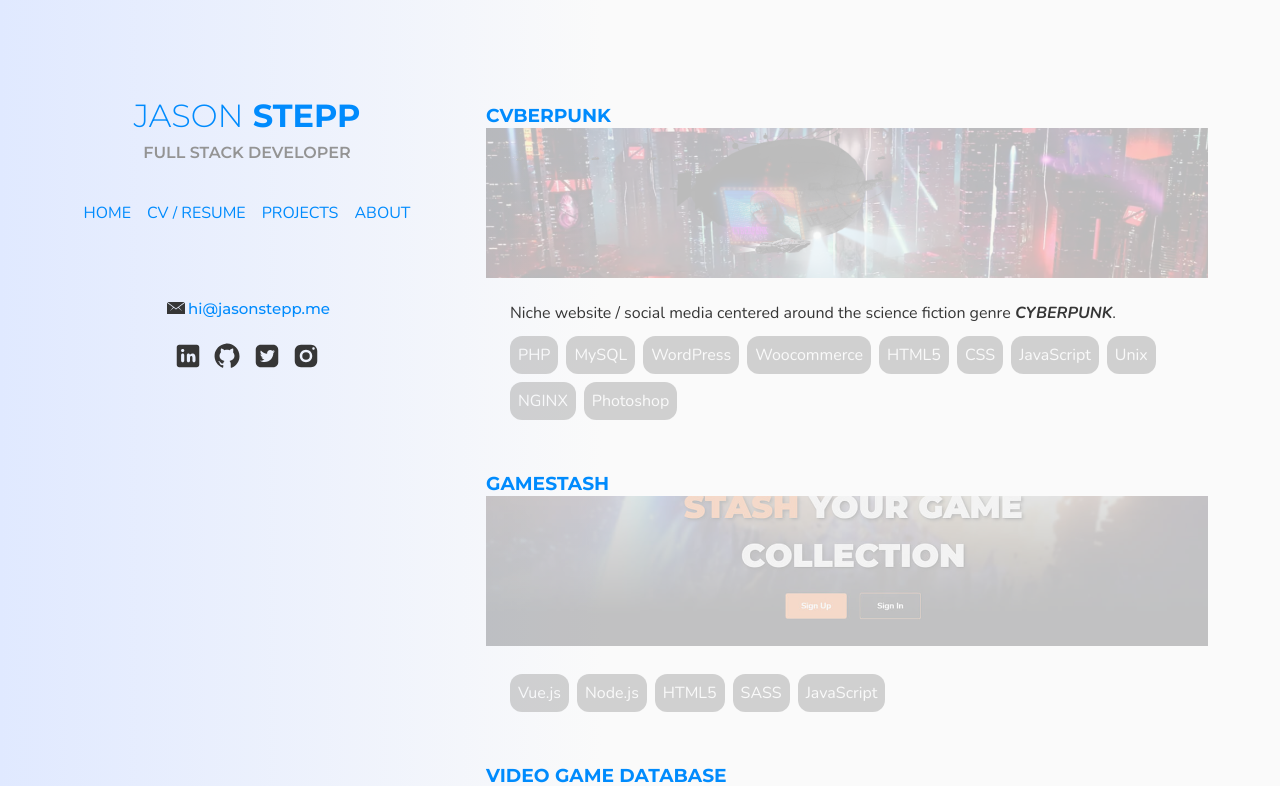
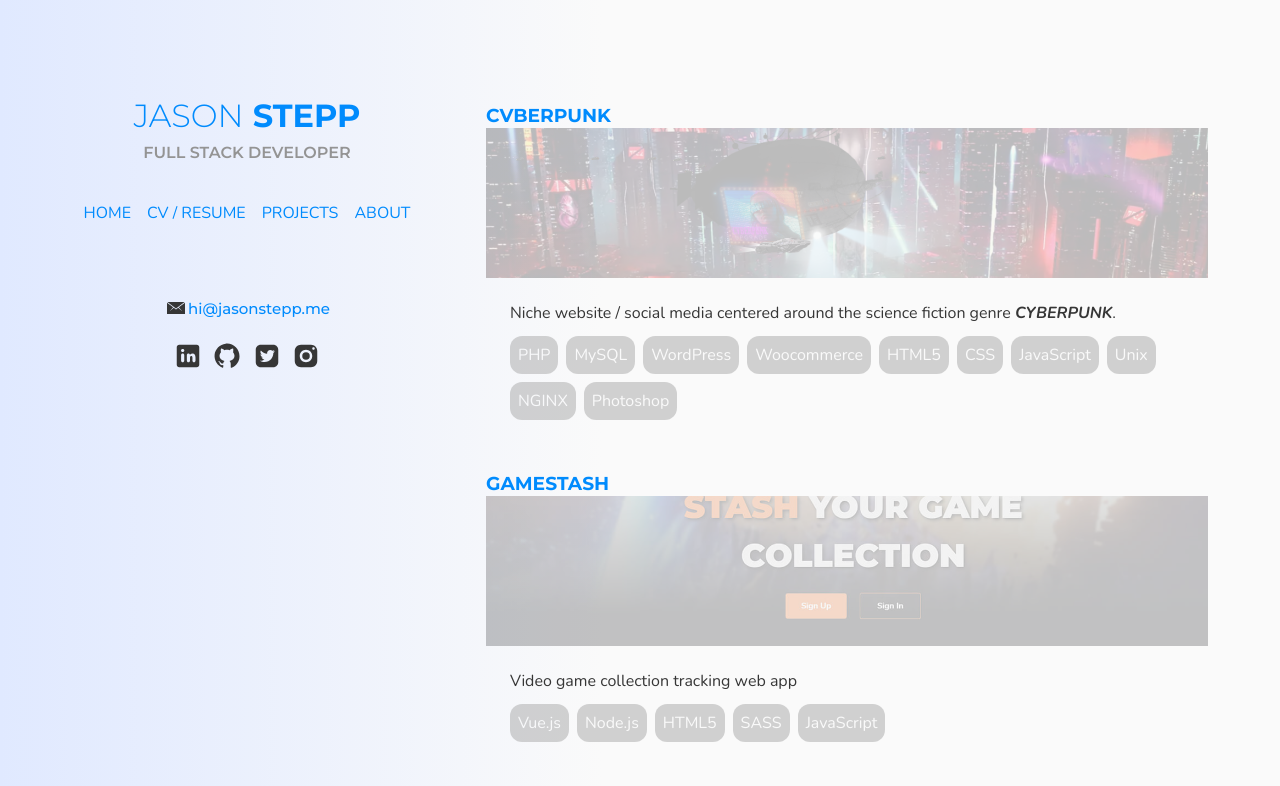
Before and after one commit to steppjason/jasonstepp-vue, a Vue app: page /projects in a window 1280 px wide. Shown: the top 786 px of the page. Built offline with nearby package versions, Linux system fonts and the light colour scheme.

Commit message:
Update resume link
Updated resume link and added description for GameStash

```diff
--- a/src/projects.json
+++ b/src/projects.json
@@ -26,7 +26,7 @@
 	{
 		"id": 6,
 		"title": "GameStash",
-		"summary": "<p></p>",
+		"summary": "<p>Video game collection tracking web app</p>",
 		"thumbnail": "default.jpg",
 		"fullimage": "header.jpg",
 		"url": "gamestash",
--- a/src/views/Resume.vue
+++ b/src/views/Resume.vue
@@ -5,7 +5,7 @@
 
         <div class="resume download">
 			<svg class="icon resume-icon" version="1.1" xmlns="http://www.w3.org/2000/svg" viewBox="0 0 512 512"><path d="M398.6,169.2c-0.9-2.2-2-4.3-3.5-6.1l-83.8-91.7c-1.9-2.1-4.2-3.6-6.7-4.9c-2.9-1.5-6.1-2.1-9.5-2.1H135.2   c-12.4,0-22.7,10.6-22.7,23.9v335.2c0,13.4,10.3,24.9,22.7,24.9h243.1c12.4,0,22.2-11.5,22.2-24.9V179.4   C400.5,175.8,400,172.3,398.6,169.2z M160.5,178.6c0-1.5,1.8-2.1,3.4-2.1h70.8c1.6,0,2.8,0.6,2.8,2.1v10.8c0,1.4-1.1,3.1-2.8,3.1   h-70.8c-1.6,0-3.4-1.7-3.4-3.1V178.6z M160.5,306.6c0-1.5,1.8-2.1,3.4-2.1h122.2c1.6,0,2.4,0.6,2.4,2.1v10.8c0,1.4-0.7,3.1-2.4,3.1   H163.9c-1.6,0-3.4-1.7-3.4-3.1V306.6z M320.5,381.4c0,1.4-0.7,3.1-2.4,3.1H163.9c-1.6,0-3.4-1.7-3.4-3.1v-10.8   c0-1.5,1.8-2.1,3.4-2.1h154.2c1.6,0,2.4,0.6,2.4,2.1V381.4z M352.5,253.4c0,1.4-0.7,3.1-2.4,3.1H163.9c-1.6,0-3.4-1.7-3.4-3.1   v-10.8c0-1.5,1.8-2.1,3.4-2.1h186.2c1.6,0,2.4,0.6,2.4,2.1V253.4z M305.6,177.5c-5.6,0-11.1-5.2-11.1-11.3v-66l71.2,77.3H305.6z"/></svg>
-			<a target="_blank" href="./files/Jason-Stepp-Resume-01262022.pdf">Download Resume</a>
+			<a target="_blank" href="./files/00_Jason-Stepp-Resume-03152022.pdf">Download Resume</a>
 		</div>
 
         <h4>Summary</h4>
@@ -27,7 +27,7 @@
             </li>
             <li>
                 <div>Full Stack Developer</div>
-                <div>2014 - 2021</div>
+                <div>2014 - 2020</div>
                 <div>Addictive Desert Designs</div>
             </li>
             <li>
```
Also changed, not shown: 2 other files (tests, documents, lock files or other folders).
